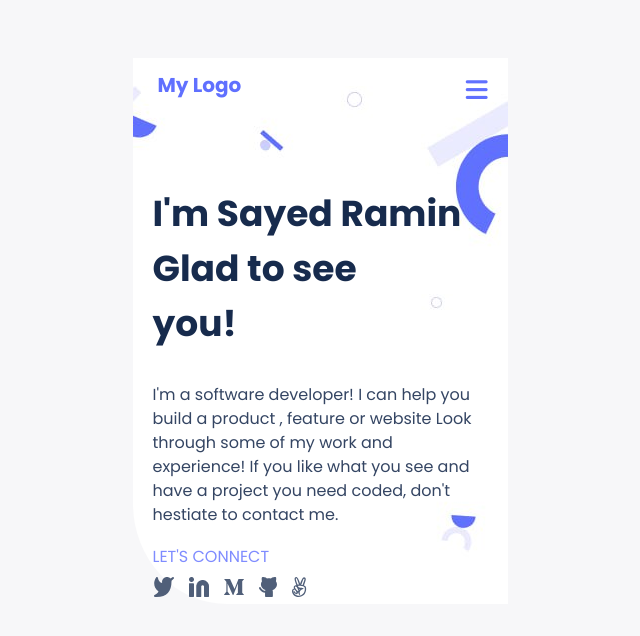
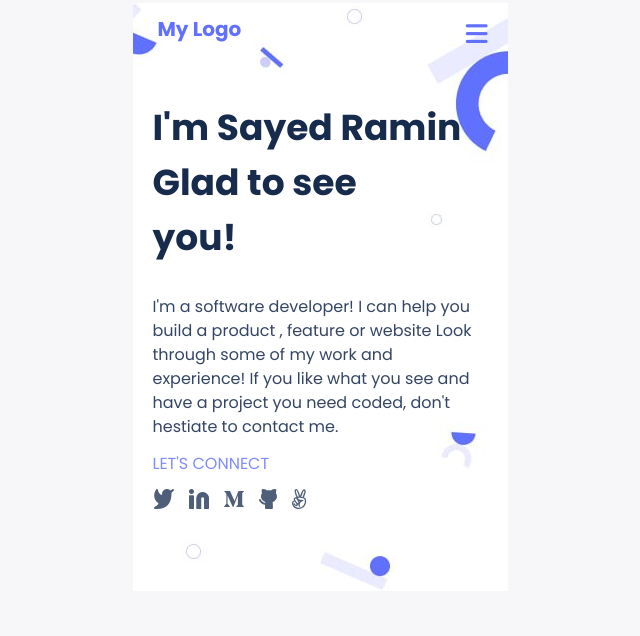
Before and after one commit to sadat-Ramin/My-Portfolio, a website: page index.html in a window 1280 px wide. Shown: the whole page, without its empty margins (320-960 px from the left). Drawn offline with Linux system fonts and the light colour scheme.

Commit message:
all changes

```diff
--- a/index.html
+++ b/index.html
@@ -7,13 +7,6 @@
     <title>mobile stup</title>
     <link rel="stylesheet" href="https://cdnjs.cloudflare.com/ajax/libs/font-awesome/6.4.0/css/all.min.css"/>
     <link rel="stylesheet" href="styles.css" />
-
-
-      <del>
-
-    </del>
-
-
 
 </head>
 <body>
@@ -36,23 +29,21 @@
     <span class="call">LET'S CONNECT</span>
     <ul class="socials">
         <li>
-            <a href="https://twitter.com/SayedRamin78773"><img src="image/icons/twitter.svg" /> </a>
+            <a href="https://twitter.com/SayedRamin78773"><img src="image/icons/twitter.svg" alt="twitter" /> </a>
         </li>
         <li>
             <a href="https://www.linkedin.com/in/sayed-ramin-sadat-7770a0270/"><img
-                    src="image/icons/linkedin.png" /></a>
+                    src="image/icons/linkedin.png" alt="linkedin" /></a>
         </li>
         <li>
             <a href="#"><img src="image/icons/m.svg" /></a>
         </li>
         <li>
-            <a href="https://github.com/sadat-Ramin"><img src="image/icons/cat.svg" /></a>
+            <a href="https://github.com/sadat-Ramin"><img src="image/icons/cat.svg" alt="github" /></a>
         </li>
         <li>
-            <a href="#"><img src="image/icons/fingers.svg" /></a>
+            <a href="#"><img src="image/icons/fingers.svg" alt="fingers"/></a>
         </li>
     </ul>
 </div>
 </section>
-</body>
-</html>
--- a/styles.css
+++ b/styles.css
@@ -17,7 +17,7 @@ header {
   background-color: #fff;
   max-width: 375px;
   height: 20px;
-  padding-top: 28px;
+  padding-top: 28 px;
 }
 
 .container1 {
@@ -25,7 +25,7 @@ header {
   align-items: center;
   justify-content: space-between;
   color: #6070ff;
-  margin-top: 58px;
+  margin-top: 20px;
 }
 
 .logo1 {
@@ -36,8 +36,7 @@ header {
   font-weight: 700;
   font-size: 20px;
   padding-left: 25px;
-  padding-top: 200px;
-  margin-top: 58px;
+  padding-top: -30px;
 }
 
 .menu-bar {
@@ -47,28 +46,29 @@ header {
 }
 
 .sadat {
+  margin-top: -10%;
   display: flex;
-  width: 100%;
-  height: 100%;
   flex-direction: column;
   justify-content: center;
 
   /* height: 100vh; */
   background-repeat: no-repeat;
-  border-bottom-left-radius: 25% 100px;
+  border-bottom-left-radius: 30% 100px;
   background-image: url("image/background/header-shapes\ mobile.png.jpg");
+  width: 375px;
+  height: 715px;
 }
 
 h1 {
   color: #172b4d;
   font-size: 36px;
-  padding: 0 24px 12px 24px;
+  padding: 0 30px 120px 24px;
   font-family: "Poppins", sans-serif;
 }
 
 .mola {
   padding-left: 20px;
-  padding-top: 100px;
+  padding-top: 5px;
 }
 
 .note {
@@ -78,6 +78,8 @@ h1 {
   font-weight: 400;
   line-height: 24px;
   font-family: "Poppins", sans-serif;
+  position: relative;
+  top: -110px;
 }
 
 .call {
@@ -89,7 +91,7 @@ h1 {
   font-size: 1em;
   line-height: 30px;
   position: relative;
-  bottom: 5px;
+  bottom: 120px;
 }
 
 .socials {
@@ -97,6 +99,7 @@ h1 {
   list-style: none;
   position: relative;
   left: 21px;
+  bottom: 110px;
 }
 
 .socials img {
```
Also changed, not shown: image/works/Snapshoot Portfolio.png (added).
